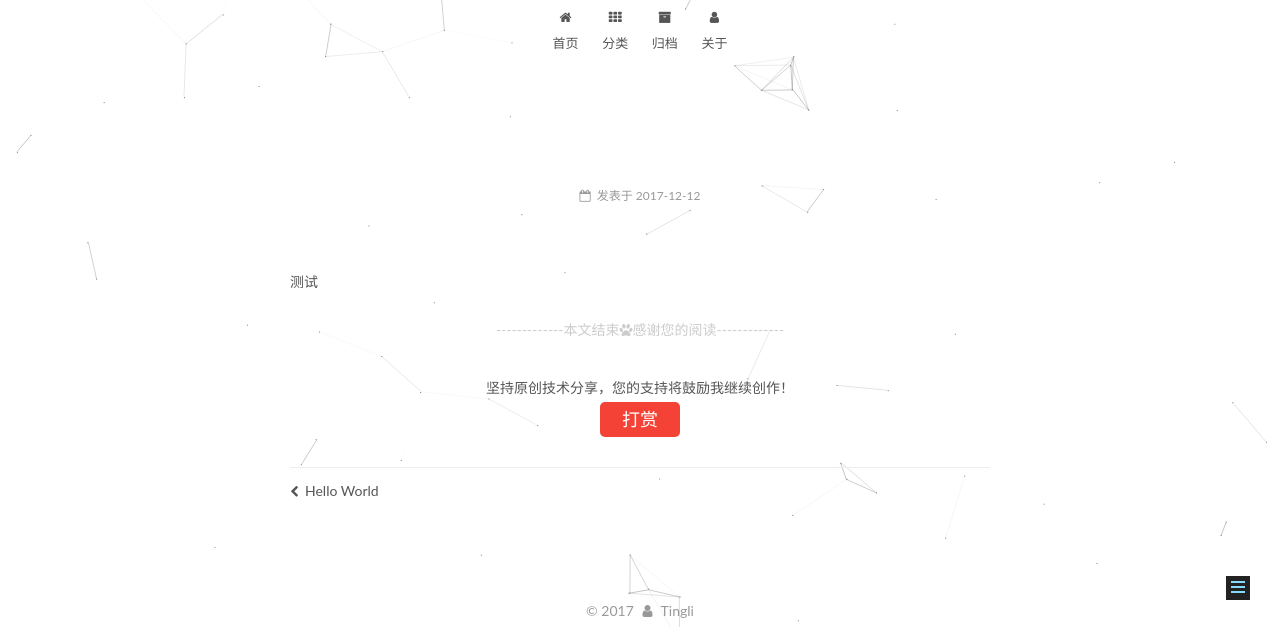
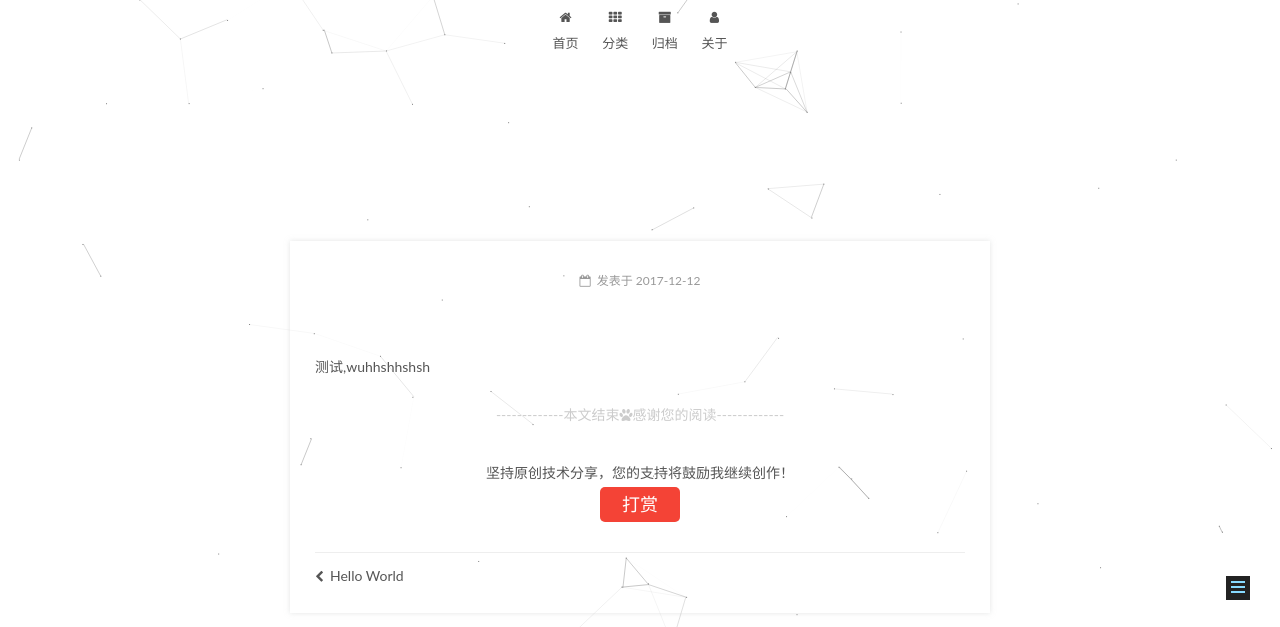
Before and after one commit to lt1231/lt1231.github.io, a plain HTML site: page 2017/12/12/我的博客/index.html in a window 1280 px wide. Shown: the part 155-782 px from the top of the page. Drawn offline with Linux system fonts and the light colour scheme; some packages are replaced by stand-ins of ours; no server answers; a script that the page names is missing.

Commit message:
Site updated: 2018-01-08 10:56:35

```diff
--- a/2017/12/12/我的博客/index.html
+++ b/2017/12/12/我的博客/index.html
@@ -105,17 +105,17 @@
 
 
 
-<meta name="description" content="测试">
+<meta name="description" content="测试,wuhhshhshsh">
 <meta property="og:type" content="article">
 <meta property="og:title" content="Ting Blog">
 <meta property="og:url" content="https://lt1231.github.io/2017/12/12/我的博客/index.html">
 <meta property="og:site_name" content="Ting Blog">
-<meta property="og:description" content="测试">
+<meta property="og:description" content="测试,wuhhshhshsh">
 <meta property="og:locale" content="zh-Hans">
-<meta property="og:updated_time" content="2017-12-12T07:55:06.048Z">
+<meta property="og:updated_time" content="2018-01-08T02:49:01.528Z">
 <meta name="twitter:card" content="summary">
 <meta name="twitter:title" content="Ting Blog">
-<meta name="twitter:description" content="测试">
+<meta name="twitter:description" content="测试,wuhhshhshsh">
 
 
 
@@ -347,7 +347,7 @@
 
 
 
-        <p>测试</p>
+        <p>测试,wuhhshhshsh</p>
 
 
     </div>
@@ -596,7 +596,7 @@
     <footer id="footer" class="footer">
       <div class="footer-inner">
         <script async src="https://dn-lbstatics.qbox.me/busuanzi/2.3/busuanzi.pure.mini.js"></script>
-<div class="copyright">&copy; <span itemprop="copyrightYear">2017</span>
+<div class="copyright">&copy; <span itemprop="copyrightYear">2018</span>
   <span class="with-love">
     <i class="fa fa-user"></i>
   </span>
--- a/css/main.css
+++ b/css/main.css
@@ -2064,7 +2064,7 @@ img:hover {
   width: 4px;
   height: 4px;
   border-radius: 50%;
-  background: #8aff4e;
+  background: #9d50cd;
 }
 .links-of-blogroll {
   font-size: 13px;
@@ -2901,3 +2901,10 @@ embed {
 .links-of-blogroll-inline .links-of-blogroll-item {
   display: inline-block;
 }
+.post {
+  margin-top: 60px;
+  margin-bottom: 60px;
+  padding: 25px;
+  -webkit-box-shadow: 0 0 5px rgba(202,203,203,0.5);
+  -moz-box-shadow: 0 0 5px rgba(202,203,204,0.5);
+}
```
Also changed, not shown: 2017/12/12/hello-world/index.html (+1 -1 lines), archives/2017/12/index.html (+1 -1 lines), archives/2017/index.html (+1 -1 lines), archives/index.html (+1 -1 lines), atom.xml (+4 -4 lines), index.html (+2 -2 lines).
